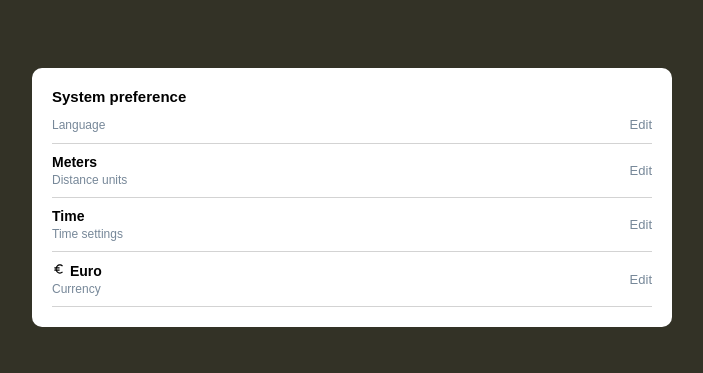
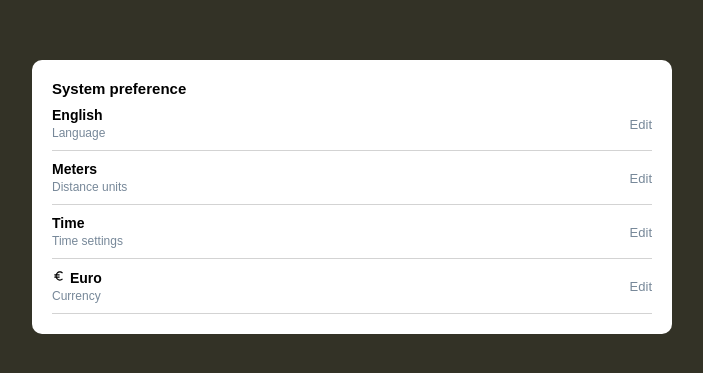
Before and after one commit to Zaibi727/Collection-of-Designs, a React (Create React App) app: page /1 in a window 1280 px wide. Shown: the part 203-576 px from the top of the page, without its empty margins (288-991 px from the left). Built offline with nearby package versions, Linux system fonts and the light colour scheme.

Commit message:
correction

```diff
--- a/src/components/JuneEight/ModuleComonents/Language/LanguageRender.jsx
+++ b/src/components/JuneEight/ModuleComonents/Language/LanguageRender.jsx
@@ -1,21 +1,53 @@
-import React from 'react';
-import ButtonAb from '../../ButtonAb';
-import styles from './language.module.css';
+import React, { Component } from 'react';
+import LanguageEdit from './LanguageEdit';
+import LanguageSave from './LanguageSave';
 
-function LanguageEdit(props) {
-    return (
-        <div className={styles.langague}>
+
+class LanguageRender extends Component {
+    constructor(props) {
+        super(props);
+
+        this.state = {
+            clicked: false,
+            value: '',
+        };
+
+        this.handleEditClick = this.handleEditClick.bind(this);
+        this.handleSaveClick = this.handleSaveClick.bind(this);
+      }
+
+      handleEditClick() {
+        this.setState({ clicked: true});
+      }
+
+      handleSaveClick() {
+        this.setState({ clicked: false});
+      }
+
+      handleChange = ( value ) => {
+        this.setState({ value: value });
+   }
+
+
+    render() {
+        const clicked = this.state.clicked;
+
+        let button;
+
+        if (clicked) {
+          button = <LanguageSave onChange = {this.handleChange}  onClick={this.handleSaveClick} />;
+        } else {
+          button = <LanguageEdit  value = {this.state.value} onClick={this.handleEditClick} />;
+        }
+
+        return (
             <div>
-                <p className={styles.p1}>{props.value}</p>
-                <p className={styles.p2}>Language</p>
+              <div>
+                {button}
+             </div>
             </div>
-            <div onClick={props.onClick}>
-                <ButtonAb
-                    label="Edit"
-                />
-            </div>
-        </div>
-    )
+        );
+    }
 }
 
-export default LanguageEdit;
+export default LanguageRender;
--- a/src/components/JuneEight/ModuleComonents/Language/LanguageSave.jsx
+++ b/src/components/JuneEight/ModuleComonents/Language/LanguageSave.jsx
@@ -5,7 +5,7 @@ import Select from 'react-select';
 
 
 function LanguageSave(props) {
- const {handleChange, value} = props;
+ const {handleChange} = props;
 
     const style = {
         control: base => ({
```
